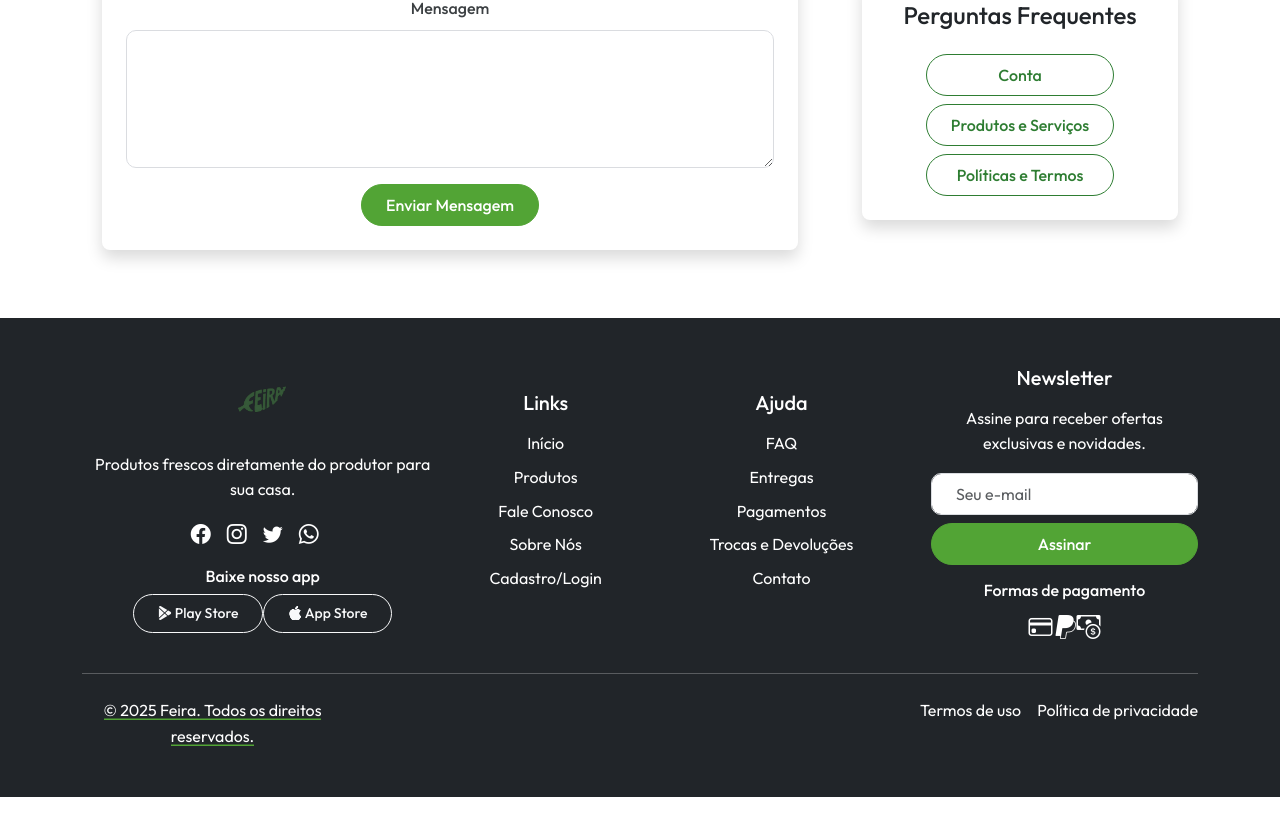
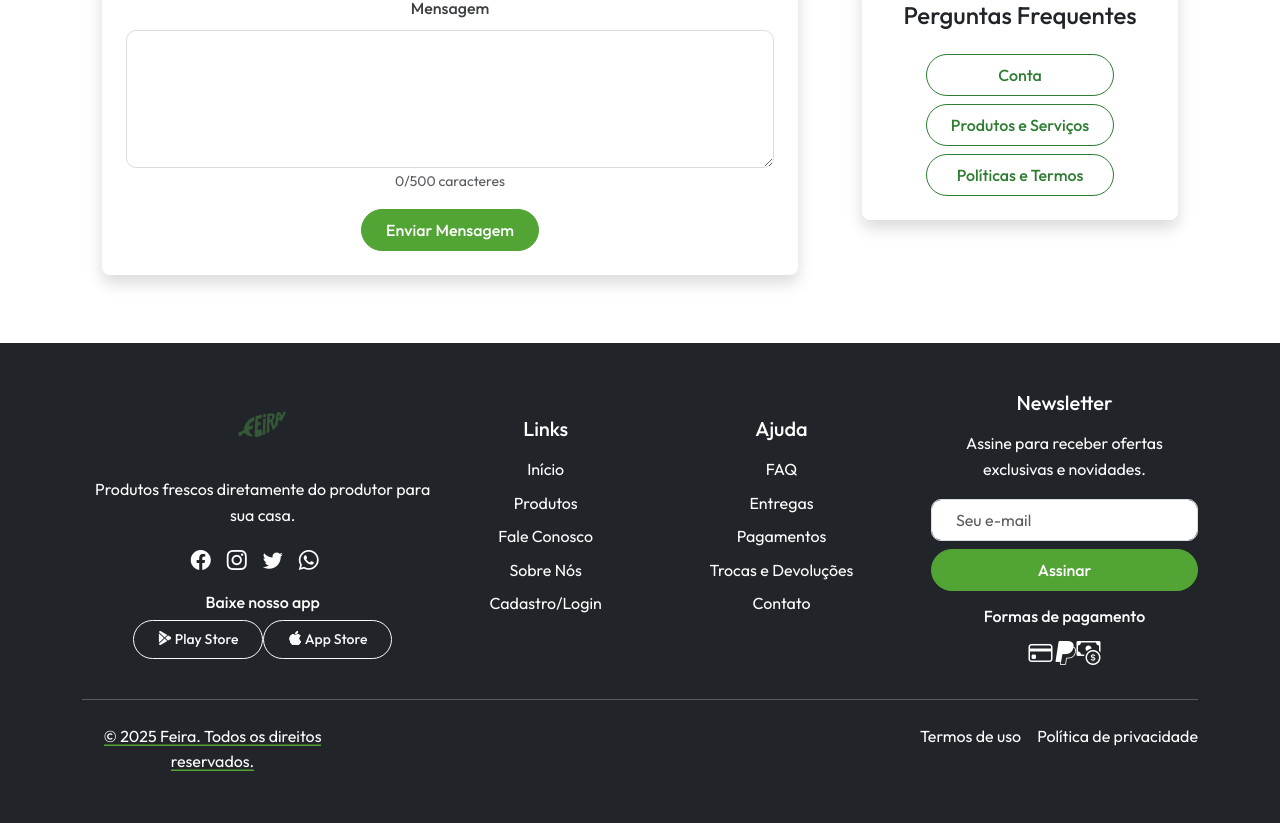
Before and after one commit to magoga-br/Feira, a React (Vite) app: page /fale-conosco in a window 1280 px wide. Shown: the part 750-1573 px from the top of the page. Before the commit the page ends 1547 px from the top, so only its background shows below. Built offline with nearby package versions, Linux system fonts and the light colour scheme.

Commit message:
Aumento no limite de caracteres

```diff
--- a/src/Pages/fale-conosco.jsx
+++ b/src/Pages/fale-conosco.jsx
@@ -1,3 +1,4 @@
+
 import React from "react";
 import { useState } from "react";
 
@@ -172,8 +173,13 @@ export default function FaleConosco() {
                         value={formData.mensagem}
                         onChange={handleChange}
                         required
+                      minLength={30}
+                      maxLength={500}   // <-- limite aqui
                       ></textarea>
-                    </div>
+                     <small className="text-muted">
+                    {formData.mensagem.length}/500 caracteres
+                    </small>
+                  </div>
 
                     <div className="col-12">
                       <button type="submit" className="btn btn-success">
```
